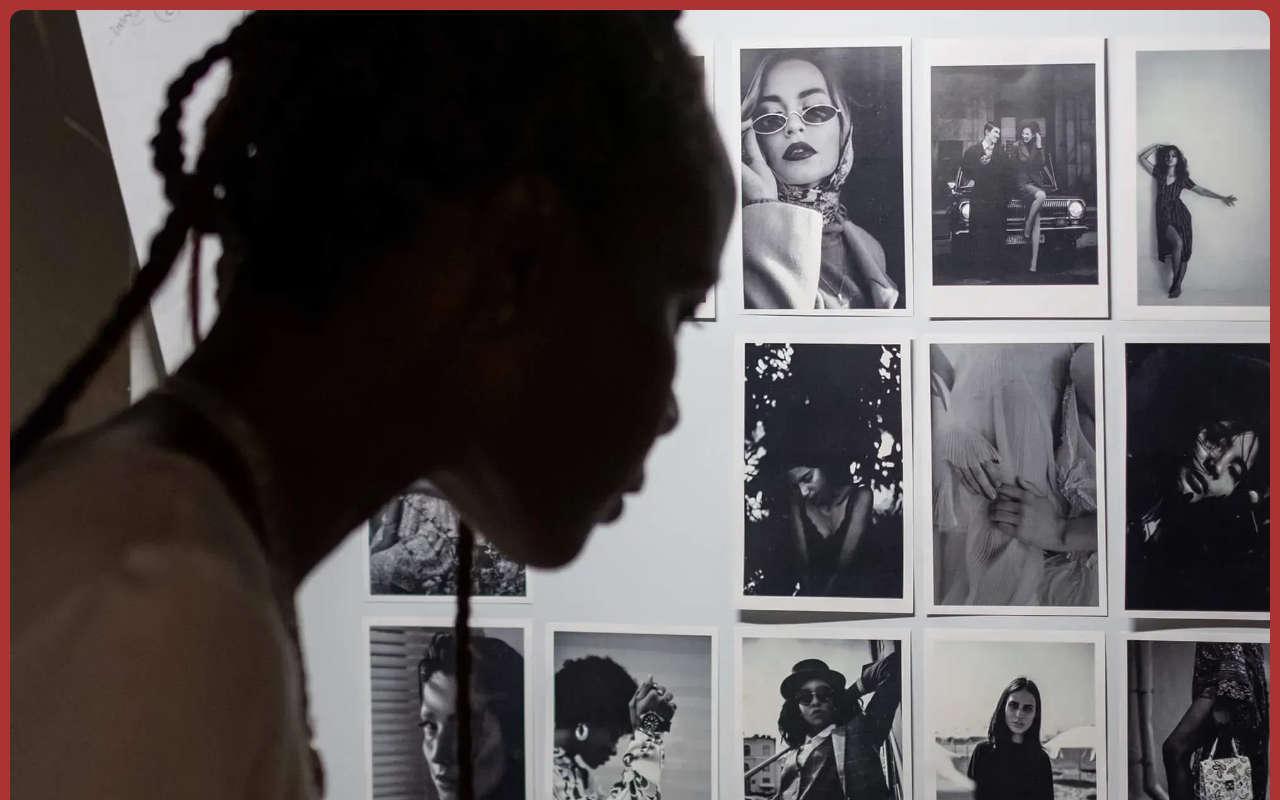
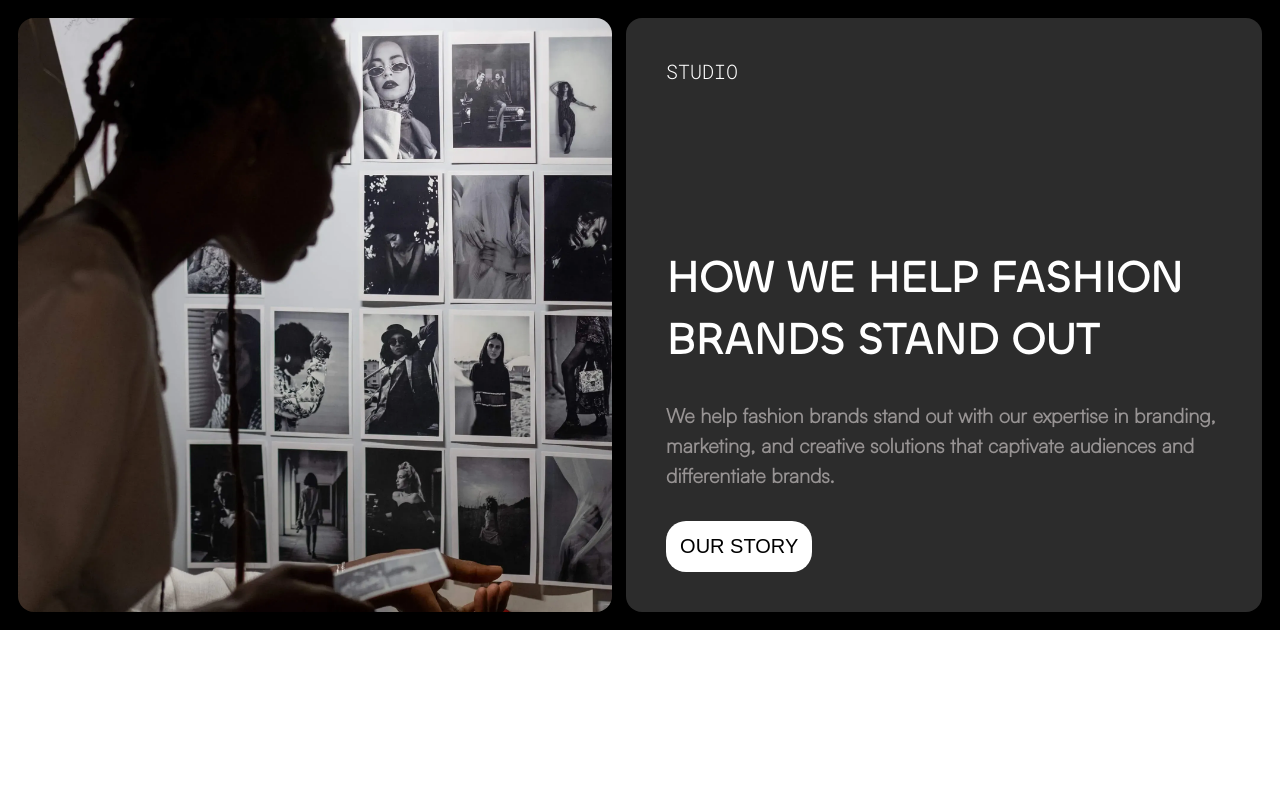
Before and after one commit to Siddharth-Jhingran/web, a plain HTML site: page index.html in a window 1280 px wide. Shown: the top 800 px of the page. Drawn offline with Linux system fonts and the light colour scheme.

Commit message:
fonts and more

```diff
--- a/styles.scss
+++ b/styles.scss
@@ -8,6 +8,19 @@ html,
 body {
     width: 100%;
     height: 100%;
+    font-size: clamp(10px, 2vw, 20px);
+}
+@font-face {
+    font-family: font1;
+    src: url(./63cffc0a3942456e003bc265_Chillax-Regular.woff);
+}
+@font-face {
+    font-family: font2;
+    src: url(./63cffc20aa8997095067596f_Satoshi-Light.woff);
+}
+@font-face {
+    font-family: font3;
+    src: url(./L0x5DF4xlVMF-BfR8bXMIjhLq38.woff2);
 }
 
 @mixin flex-column($measure: 0rem) {
@@ -18,7 +31,7 @@ body {
 }
 
 main {
-    @include flex-column(0.6rem);
+    @include flex-column(0.9rem);
     width: 100%;
     background-color: rgb(173, 50, 50);
     gap: 0.7rem;
@@ -31,21 +44,69 @@ main {
         img {
             border-radius: 0.8rem;
             width: 100%;
+            object-fit: cover;
         }
     }
 
     .bottom {
-        @include flex-column(0.8rem);
+        @include flex-column(2rem);
         border-radius: 0.8rem;
-        background-color: rgb(53, 52, 52);
-        gap: 1rem;
+        background-color: rgb(44, 44, 44);
+        gap: 4rem;
         width: 100%;
+        h1{
+            color: white;
+                font-size: 1rem;
+                font-family: 'font3';
+                font-weight: 300;
+                text-transform: uppercase;
+        }
 
-        .text h1{
-            color: white;
-            font-size: 2.2rem;
-            font-family: 'Segoe UI', Tahoma, Geneva, Verdana, sans-serif;
-            font-weight:400;
+        .text {
+            @include flex-column(0rem);
+            gap: 1.5rem;
+            h1 {
+                color: white;
+                font-size: 2.2rem;
+                font-family: 'font1';
+                font-weight: 700;
+                text-transform: uppercase;
+            }
+            p {
+                color: rgb(151, 147, 147);
+                font-size: 1rem;
+                font-family: 'font2';
+                line-height: 1.5rem;
+                font-weight: 800;
+            }
+            button {
+                @include flex-column(0rem);
+               width: fit-content;
+                padding: 0.7rem;
+                font-size: 1rem;
+                border: none;
+                border-radius: 1rem;
+                background-color: rgb(255, 255, 255);
+                color: rgb(0, 0, 0);
+                cursor: pointer;
+                text-transform: uppercase;
+            }
         }
     }
 }
+@media (min-width: 1068px) {
+    .top{
+        // flex-direction: row;
+        justify-content: space-between;
+        // width: 80%;
+        // margin: auto;
+    }
+    .bottom{
+        justify-content: space-between;
+        // width: 20%;
+    }
+    main{
+        flex-direction: row;
+        background-color: black;
+    }
+}
```
Also changed, not shown: 63cffc0a3942456e003bc265_Chillax-Regular.woff (added), 63cffc20aa8997095067596f_Satoshi-Light.woff (added), L0x5DF4xlVMF-BfR8bXMIjhLq38.woff2 (added), styles.css, 1 other file.
